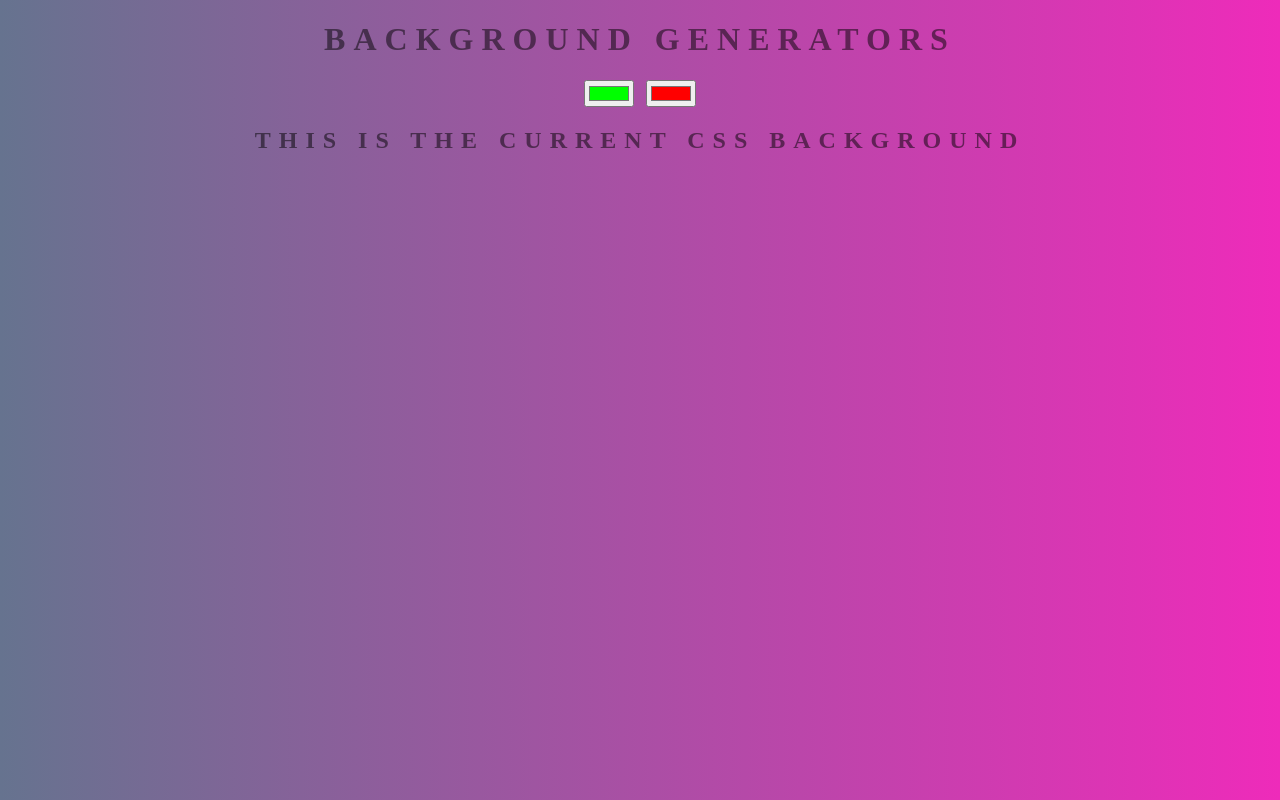
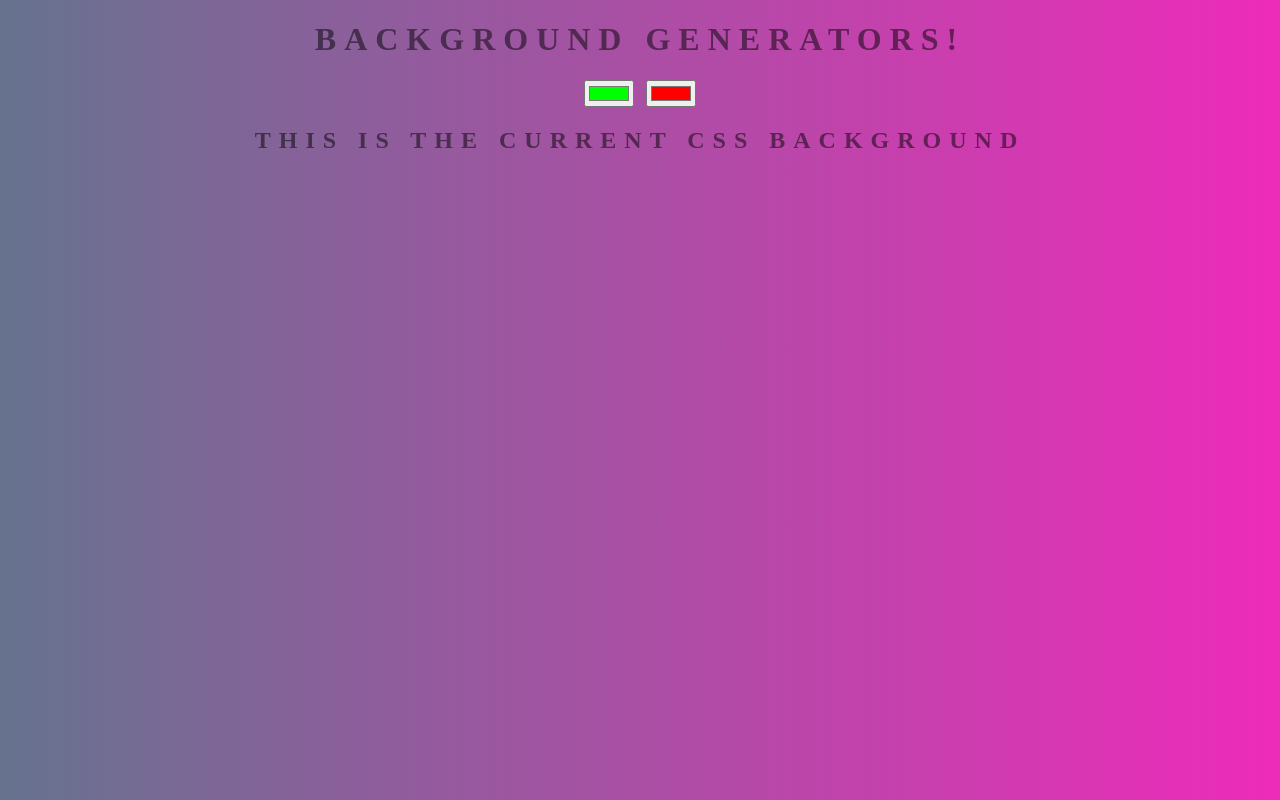
Before and after one commit to SsejjengoEdward8576/background-generator, a plain HTML site: page index.html in a window 1280 px wide. Drawn offline with Linux system fonts and the light colour scheme.

Commit message:
added exclamation mark

```diff
--- a/index.html
+++ b/index.html
@@ -7,7 +7,7 @@
     <link rel="stylesheet" type="text/css" href="style.css">
 </head>
 <body id="gradient">
-    <h1>Background Generators</h1>
+    <h1>Background Generators!</h1>
     <input class="color1" type="color" name="color1" value="#00ff00">
     <input class="color2" type="color" name="color2" value="#ff0000">
     <h2>This is the Current CSS Background</h2>
```
